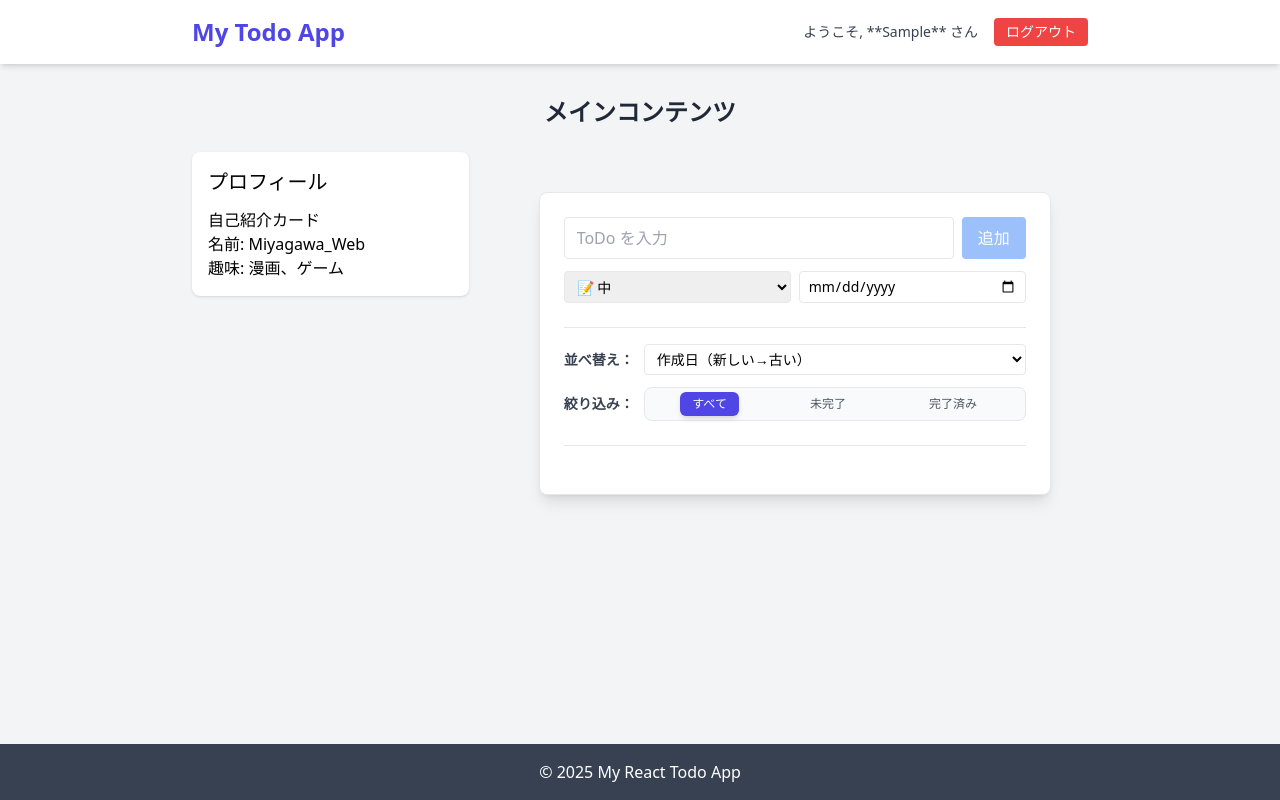
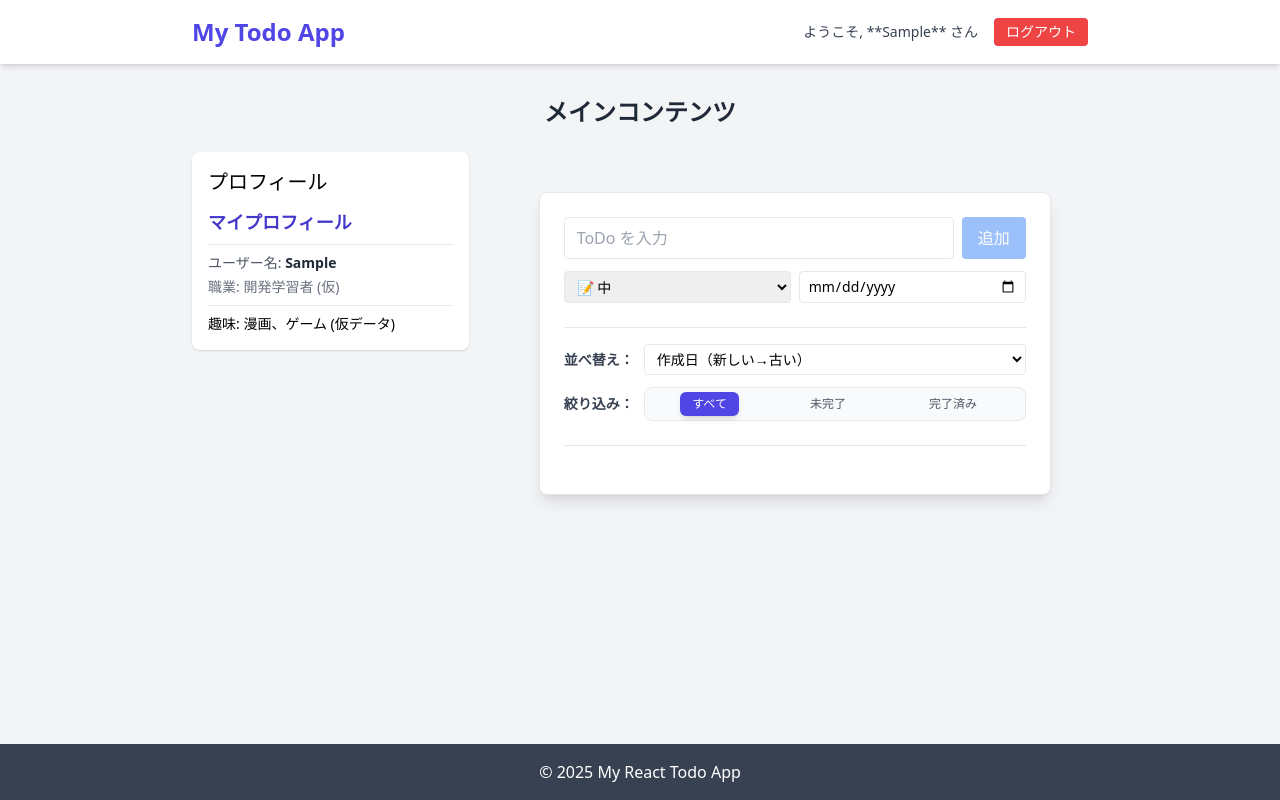
Before and after one commit to miya3928/react-practice, a React (Vite) app: page / in a window 1280 px wide. Both pictures are taken after typing "Sample", "Sample123" into the empty fields and a click on the button "ログイン". Built offline with nearby package versions, Linux system fonts and the light colour scheme.

Commit message:
[update]プロフィールにユーザー名を反映

```diff
--- a/src/App.jsx
+++ b/src/App.jsx
@@ -49,7 +49,7 @@ function App() {
       <Header user={user} onLogout={handleLogout} />
 
       {/* Mainコンポーネントでコンテンツを表示 */}
-      <Main className="flex-grow">
+      <Main className="flex-grow" user={user}>
           {content}
       </Main>
 
--- a/src/components/Main.jsx
+++ b/src/components/Main.jsx
@@ -1,16 +1,16 @@
 import Profile from "./Profile";
-// 💡 Todo の直接インポートは不要になりました
 
-export default function Main({ children, className }) { // 👈 children を受け取る
+
+export default function Main({ children, className, user }) {
   return (
-    <main className={`p-8 ${className}`}>
+    <main className={`p-8 ${className}`} user={user}>
         <div className="max-w-4xl mx-auto">
             <h2 className="text-2xl text-center font-semibold mb-6 text-gray-800">メインコンテンツ</h2>
             <section className="grid grid-cols-1 md:grid-cols-3 gap-8">
                 {/* 1. サイドバーエリア (md:col-span-1) */}
                 <aside className="md:col-span-1 bg-white p-4 shadow rounded-lg h-fit">
                     <h3 className="text-xl font-medium mb-3">プロフィール</h3>
-                    <Profile />
+                    <Profile user={user} />
                 </aside>
                 {/* 2. メインコンテンツエリア (ログイン or Todoリスト) */}
                 <div className="md:col-span-2">
--- a/src/components/Profile.jsx
+++ b/src/components/Profile.jsx
@@ -1,9 +1,34 @@
-export default function Profile(){
+
+export default function Profile({ user }){
+  // ユーザーがログインしていない場合
+  if (!user) {
+    return (
+      <div className="text-center p-4 bg-gray-50 rounded-md">
+        <p className="font-medium text-gray-600">
+            👋 ログインしていません
+        </p>
+        <p className="text-xs text-gray-500 mt-1">
+            ログインするとToDoリストが利用できます。
+        </p>
+      </div>
+    );
+  }
+  // ユーザーがログインしている場合
   return(
-    <div>
-      <h2>自己紹介カード</h2>
-      <p>名前: Miyagawa_Web</p>
-      <p>趣味: 漫画、ゲーム</p>
+    <div className="space-y-2">
+      <h2 className="text-lg font-semibold text-indigo-700">マイプロフィール</h2>
+      <div className="text-sm border-t pt-2">
+        <p>
+            <span className="font-medium text-gray-600">ユーザー名: </span>
+            <span className="font-bold text-gray-800">{user.name}</span>
+        </p>
+        <p className="mt-1 text-gray-500">
+            <span className="font-medium">職業: </span>開発学習者 (仮)
+        </p>
+      </div>
+      <div className="text-sm border-t pt-2">
+        <p>趣味: 漫画、ゲーム (仮データ)</p>
+      </div>
     </div>
-  )
+  );
 }
```
